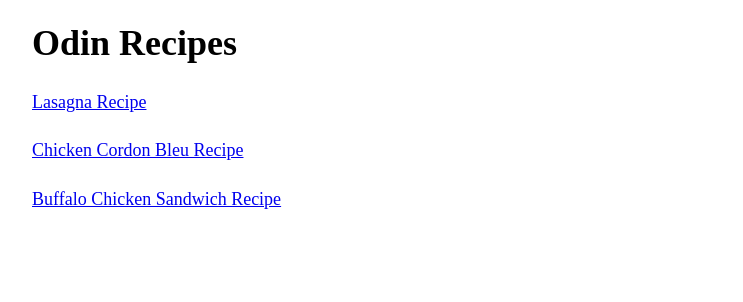
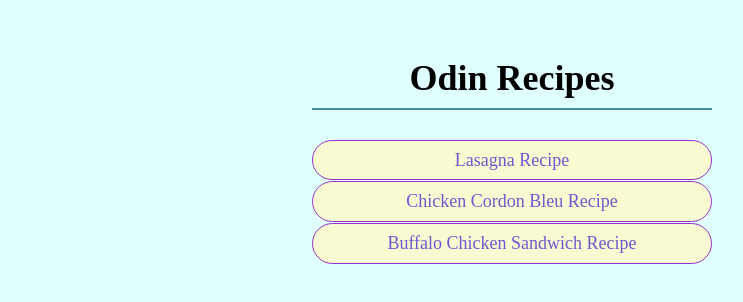
Before and after one commit to caonabo1/odin-recipes, a plain HTML site: page index.html in a window 1280 px wide. Shown: the whole page, without its empty margins (128-871 px from the left). Drawn offline with Linux system fonts and the light colour scheme.

Commit message:
Modify styles.css

```diff
--- a/styles.css
+++ b/styles.css
@@ -9,6 +9,7 @@ body {
     margin: auto;
     font-size: 18px;
     line-height: 1.6;
+    background-color: lightcyan;
 }
 
 h1, h2 {
@@ -22,6 +23,7 @@ li {
 
 img {
     height: 400px;
+    border-radius: 5px;
 }
 
 p {
@@ -30,8 +32,38 @@ p {
 
 nav ul {
     list-style-type: none;
+    width: 400px;
+    margin: auto;
+}
+
+header h1, nav li {
+    text-align: center;
+}
+
+header h1 {
+    width: 400px;
+    margin: 50px auto 30px;
+    border-bottom: 2px solid rgb(69, 143, 156);
 }
 
 nav li {
-    margin-left: 0;
+    background-color: lightgoldenrodyellow;
+    border-radius: 50px;
+    padding: 5px 0;
+    margin-bottom: 1px;
+    border: 1px solid darkorchid;
+    margin-left: 0
 }
+
+a {
+    text-decoration: none;
+    color: slateblue;
+}
+
+a:hover:visited, a:hover {
+    color: rgb(207, 151, 151);
+}
+
+a:visited {
+    color: rgba(140, 150, 3, 0.76);
+}
```
